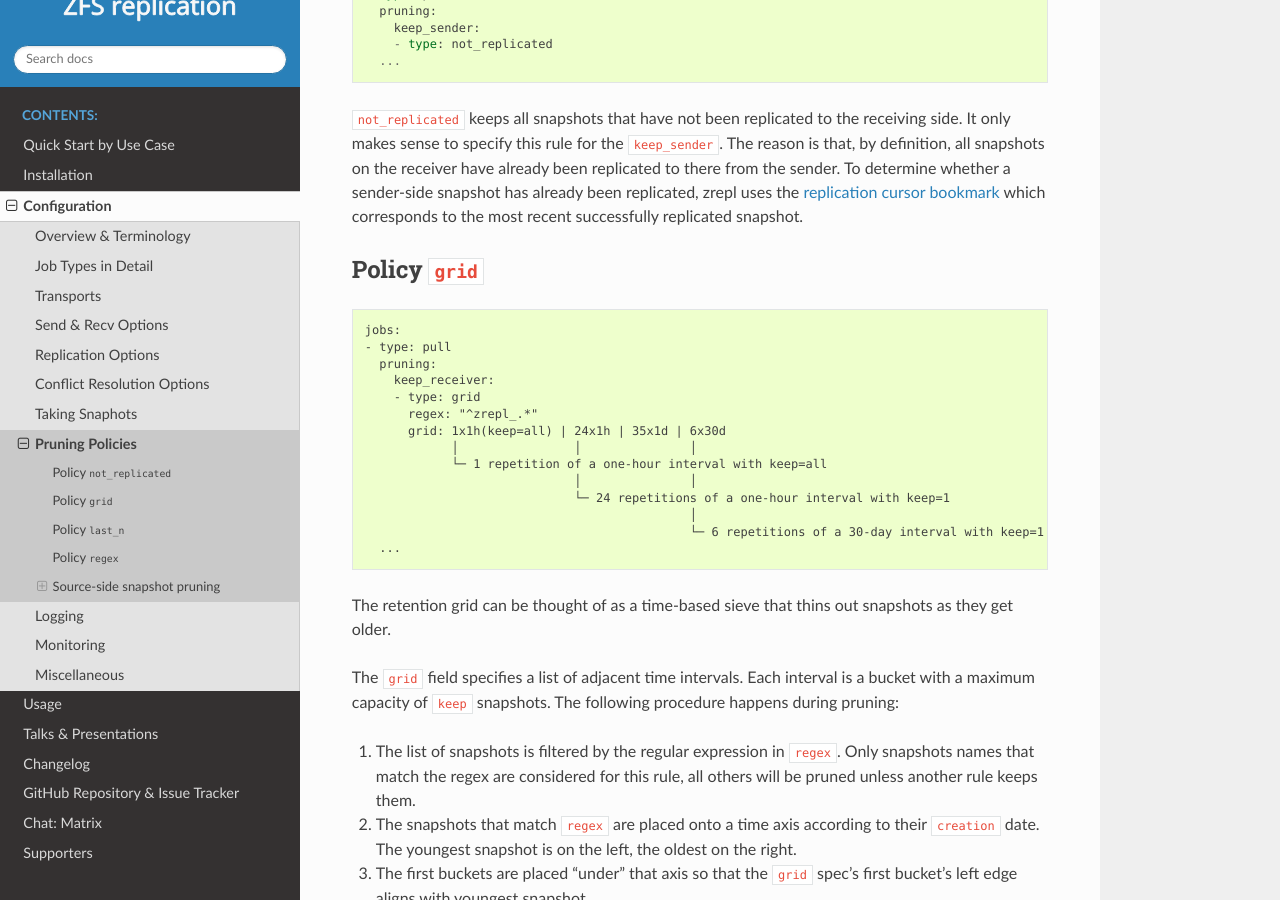
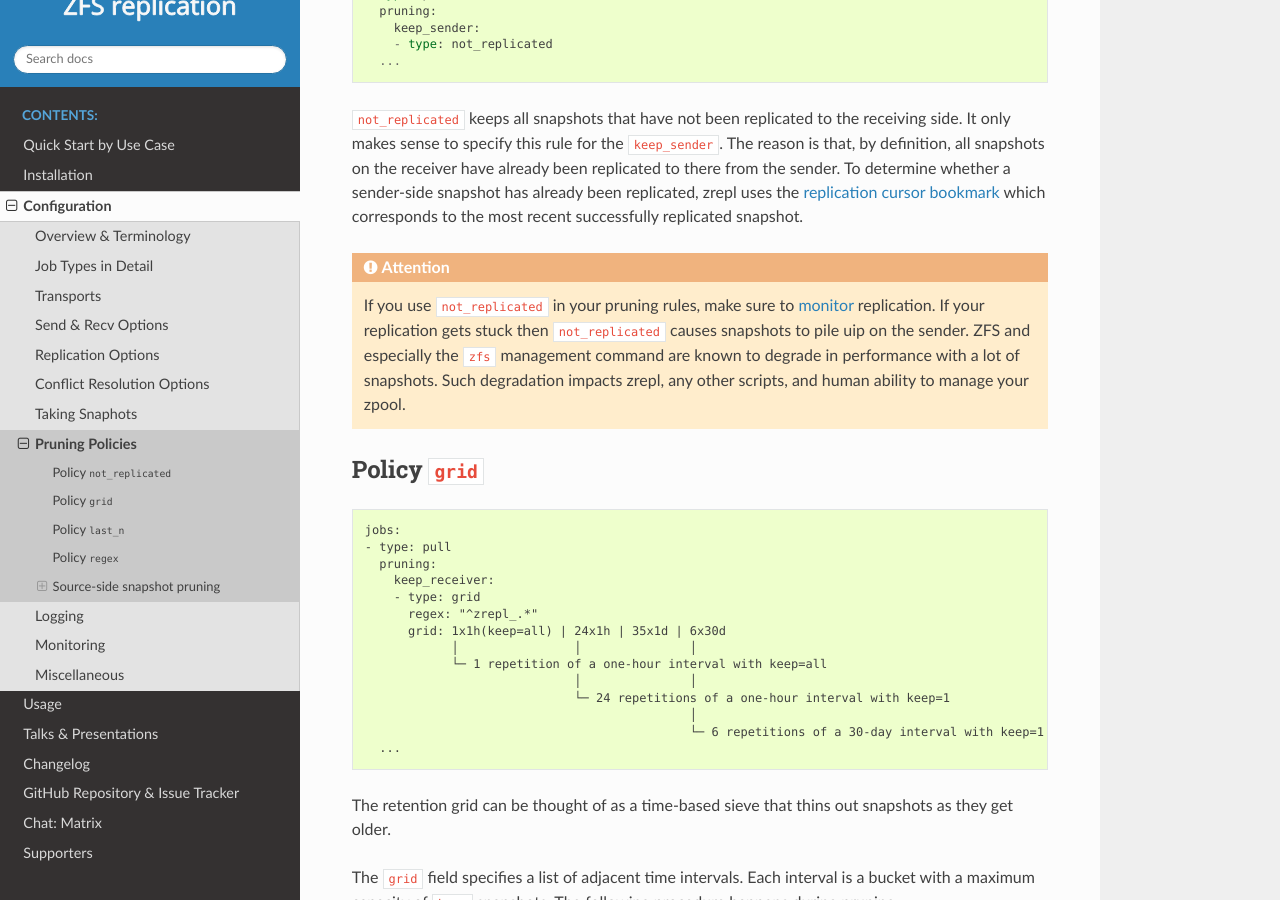
Before and after one commit to zrepl/zrepl, a Sphinx documentation site: the page built from docs/configuration/prune.rst, in a window 1280 px wide and 900 px high, scrolled down 1339 px. Built offline with Sphinx 7.4.7 and the Read the Docs theme 2.0.0, drawn with Linux system fonts in a browser that asks for light colours; pages that are not in the unit, such as notebooks, are missing from menus.

Commit message:
docs: draw attention to risks of `not_replicated` (#810)
Co-authored-by: Christian Schwarz <me@cschwarz.com>

```diff
--- a/docs/configuration/prune.rst
+++ b/docs/configuration/prune.rst
@@ -50,6 +50,7 @@
              regex: "^manual_.*"
 
 .. DANGER::
+
     You might have **existing snapshots** of filesystems affected by pruning which you want to keep, i.e. not be destroyed by zrepl.
     Make sure to actually add the necessary ``regex`` keep rules on both sides, like with ``manual`` in the example above.
 
@@ -70,6 +71,14 @@
 It only makes sense to specify this rule for the ``keep_sender``.
 The reason is that, by definition, all snapshots on the receiver have already been replicated to there from the sender.
 To determine whether a sender-side snapshot has already been replicated, zrepl uses the :ref:`replication cursor bookmark <replication-cursor-and-last-received-hold>` which corresponds to the most recent successfully replicated snapshot.
+
+.. ATTENTION::
+
+    If you use ``not_replicated`` in your pruning rules, make sure to :ref:`monitor <monitoring>` replication.
+    If your replication gets stuck then ``not_replicated`` causes snapshots to pile uip on the sender.
+    ZFS and especially the ``zfs`` management command are known to degrade in performance with a lot of snapshots.
+    Such degradation impacts zrepl, any other scripts, and human ability to manage your zpool.
+
 
 .. _prune-keep-retention-grid:
 
```
